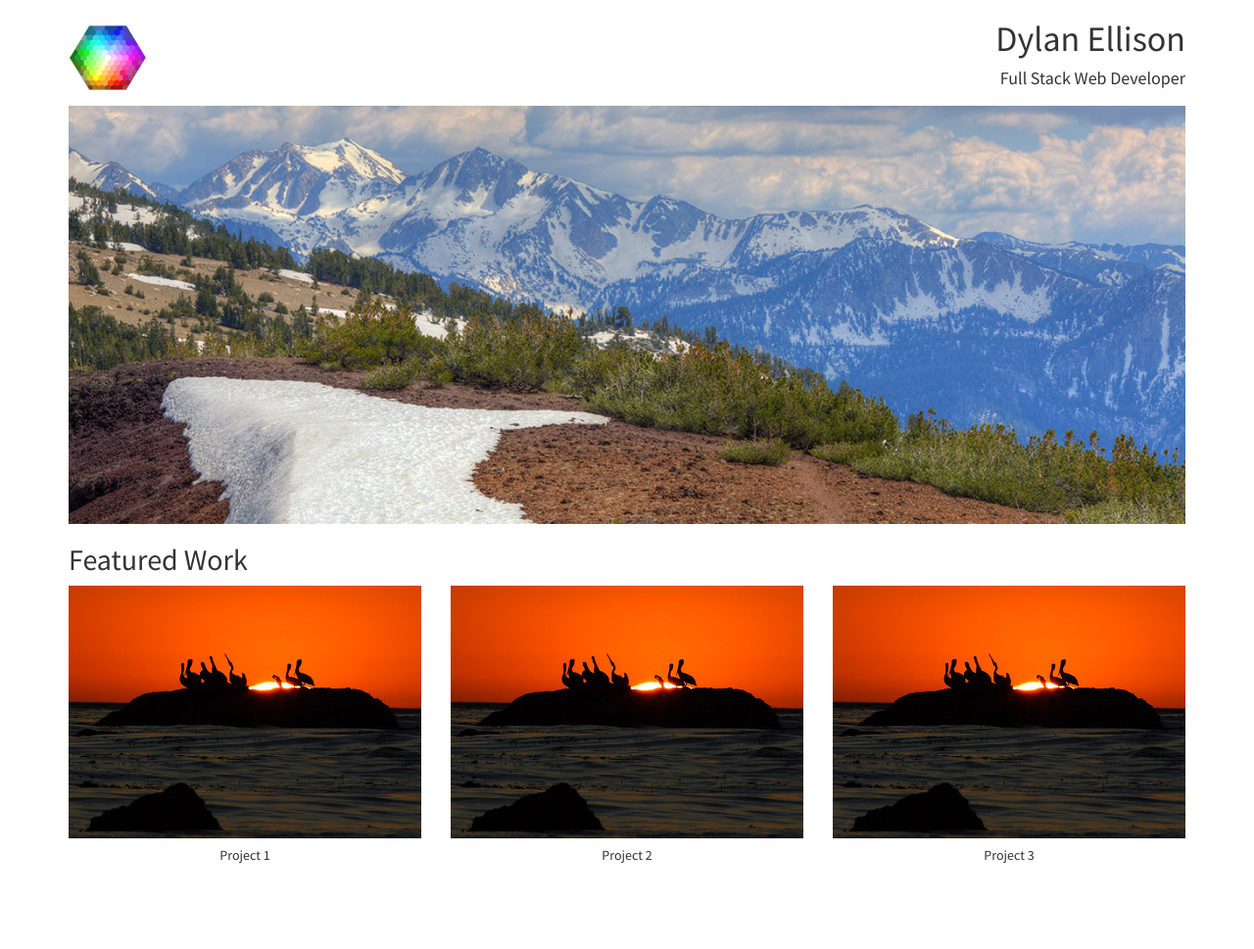
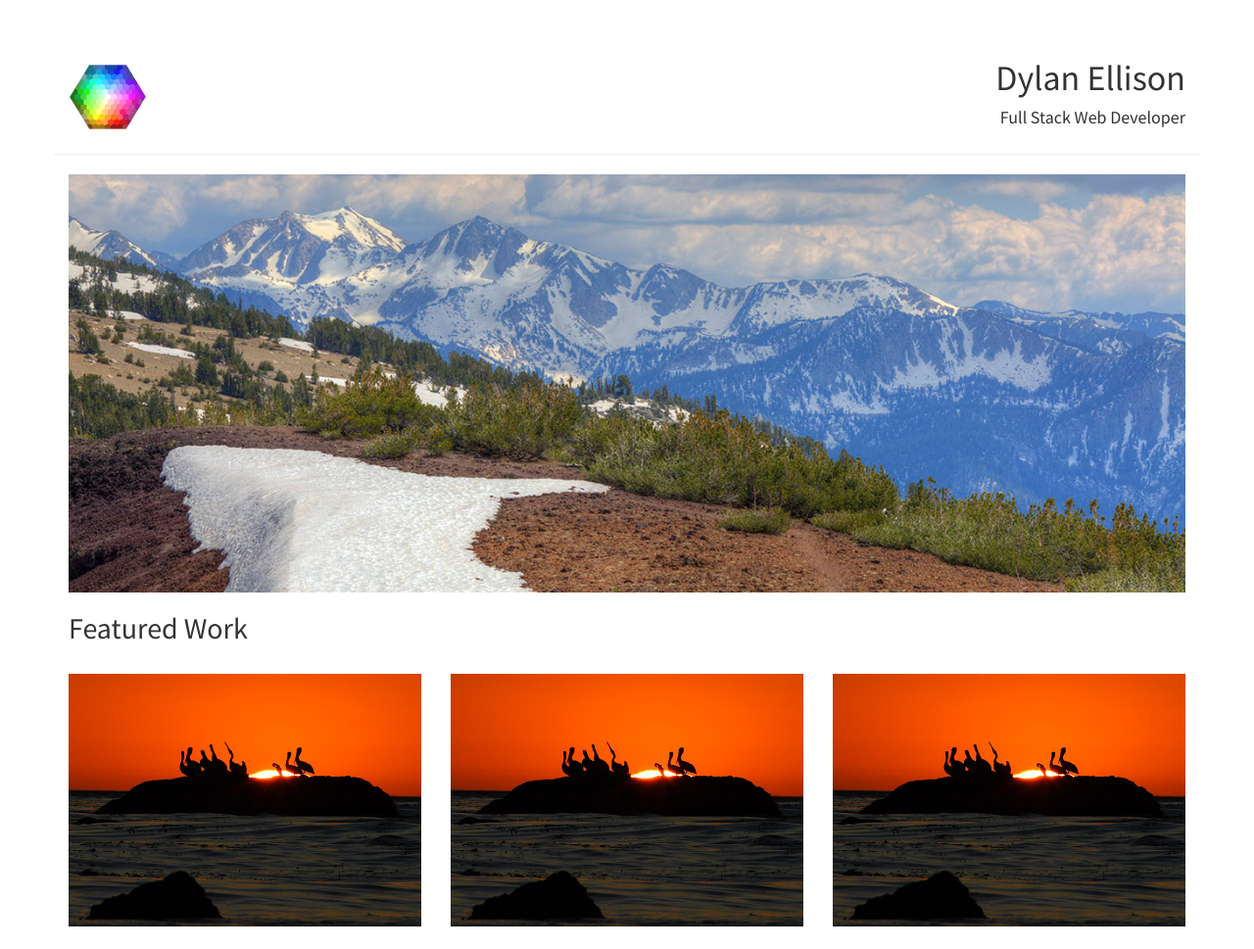
Before and after one commit to dylance/Udacity-Portfolio, a plain HTML site: page index.html in a window 1280 px wide. Shown: the top 969 px of the page at 98% size. Drawn offline with Linux system fonts and the light colour scheme.

Commit message:
Adding Bootstrap page-header class to header

```diff
--- a/css/style.css
+++ b/css/style.css
@@ -11,6 +11,12 @@
   padding-top: 25px;
   padding-bottom: 15px;
   opacity: 90%;
+}
+
+.project-img{
+  padding-top: 20px;
+  padding-bottom:20px;
+  /*border: solid; */
 }
 
 .git-logo{
--- a/index.html
+++ b/index.html
@@ -40,7 +40,7 @@ To Do:
 <!-- Header -->
   <body>
     <header class="container">
-      <div class="row">
+      <div class="row page-header">
         <div class="col-xs-4">
           <img class="head-image" src="img/colorpicker.gif" alt="Dylan Ellison">
         </div>
@@ -67,15 +67,15 @@ To Do:
     </div>
     <div class="row">
       <div class="col-sm-4">
-        <img class="main-img img-responsive" src="img/pelicans-md.jpg" alt="Dylan Ellison">
+        <img class="project-img img-responsive" src="img/pelicans-md.jpg" alt="Dylan Ellison">
         <h5 class="project-title">Project 1</h5>
       </div>
       <div class="col-sm-4">
-        <img class="main-img img-responsive" src="img/pelicans-md.jpg" alt="Dylan Ellison">
+        <img class="project-img img-responsive" src="img/pelicans-md.jpg" alt="Dylan Ellison">
         <h5 class="project-title">Project 2</h5>
       </div>
       <div class="col-sm-4">
-        <img class="main-img img-responsive" src="img/pelicans-md.jpg" alt="Dylan Ellison">
+        <img class="project-img img-responsive" src="img/pelicans-md.jpg" alt="Dylan Ellison">
         <h5 class="project-title">Project 3</h5>
       </div>
     </div>
```
